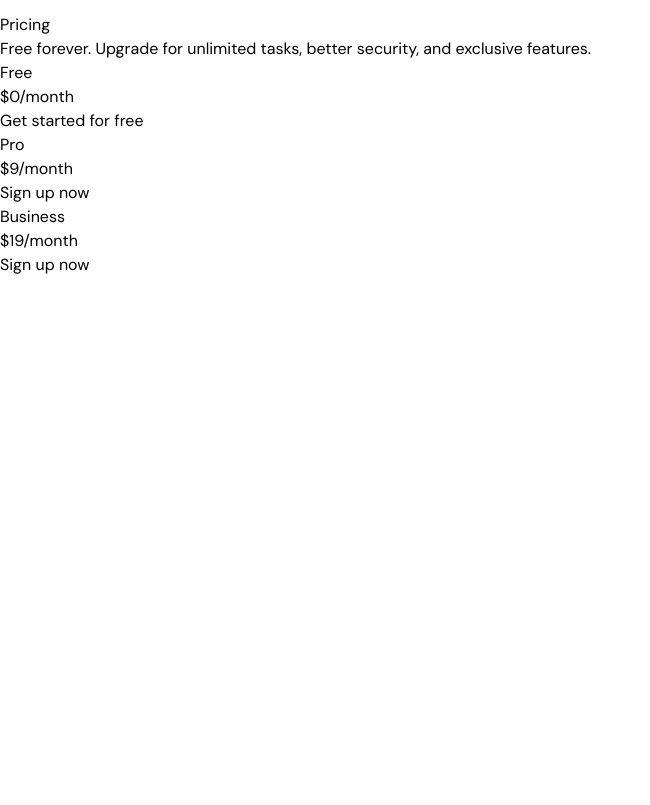
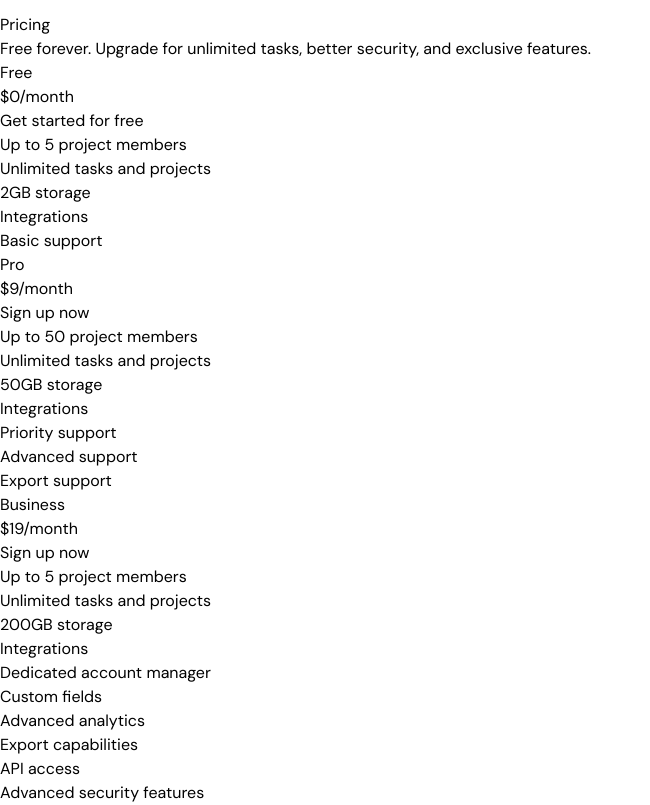
Before and after one commit to xkaze09/saas-website-design, a Next.js app: page / in a window 1280 px wide. Shown: the part 6440-7245 px from the top of the page, without its empty margins (0-650 px from the left). Before the commit the page ends 6717 px from the top, so only its background shows below. Built offline with nearby package versions, Linux system fonts and the light colour scheme.

Commit message:
Add features list to pricing tiers

```diff
--- a/src/sections/Pricing.tsx
+++ b/src/sections/Pricing.tsx
@@ -66,6 +66,11 @@ export const Pricing = () => {
               <span>/month</span>
             </div>
             <button>{buttonText}</button>
+            <ul>
+              {features.map(feature => (
+                <li>{feature}</li>
+              ))}
+            </ul>
           </div>
         ))}
       </div>
```
